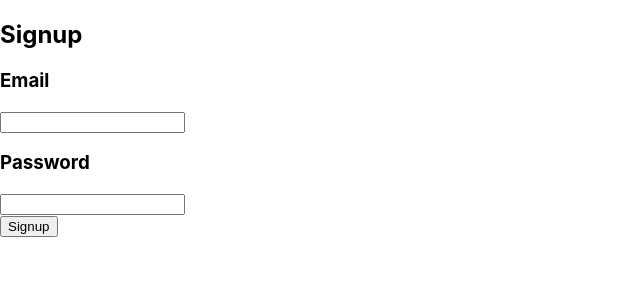
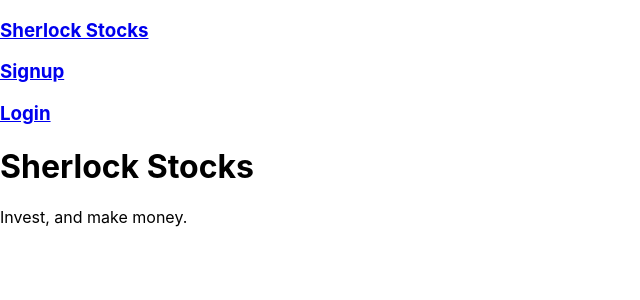
Before and after one commit to Sherlock-Stocks/sherlock-stocks-fe, a React (Create React App) app: page / in a window 1280 px wide. Shown: the top 300 px of the page, without its empty margins (0-640 px from the left). Built offline with nearby package versions, Linux system fonts and the light colour scheme.

Commit message:
refines auth pages with links in the header

```diff
--- a/src/App.js
+++ b/src/App.js
@@ -6,28 +6,31 @@ import {
 } from 'react-router-dom';
 import Login from './Authorization/Login.js';
 import Signup from './Authorization/Signup.js';
+import Home from './Home.js';
+import Header from './Header.js';
 
 export default class App extends Component {
     render() {
         return (
             <div>
                 <Router>
+                    <Header />
                     <Switch>
                         <Route
                             path="/"
                             exact
+                            render={(routerProps) => <Home {...routerProps} />}
+                        />
+                        <Route
+                            path="/signup"
+                            exact
                             render={(routerProps) => <Signup {...routerProps} />}
                         />
                         <Route
-                            path="/login"
-                            exact
-                            render={(routerProps) => <Login {...routerProps} />}
+                          path="/login"
+                          exact
+                          render={(routerProps) => <Login {...routerProps} />}
                         />
-                        {/* <Route
-                          path="/users/:myId"
-                          exact
-                          render={(routerProps) => < {...routerProps} />}
-                        /> */}
                     </Switch>
                 </Router>
             </div>
--- /dev/null
+++ b/src/Header.js
@@ -0,0 +1,28 @@
+import React from 'react';
+import { Link } from 'react-router-dom';
+
+
+class Header extends React.Component {
+  state = {  }
+  render() {
+    return (
+      <header>
+        <div>
+          <Link to='/'>
+            <h3>Sherlock Stocks</h3>
+          </Link>
+        </div>
+        <div>
+          <Link to='signup'>
+            <h3>Signup</h3>
+          </Link>
+          <Link to='login'>
+            <h3>Login</h3>
+          </Link>
+        </div>
+      </header>
+    );
+  }
+}
+
+export default Header;
--- /dev/null
+++ b/src/Home.js
@@ -0,0 +1,17 @@
+import React from 'react';
+
+class Home extends React.Component {
+  state = {}
+  render() {
+    return (
+      <div>
+        <h1>Sherlock Stocks</h1>
+        <p>
+          Invest, and make money.
+        </p>
+      </div>
+    );
+  }
+}
+
+export default Home;
```
